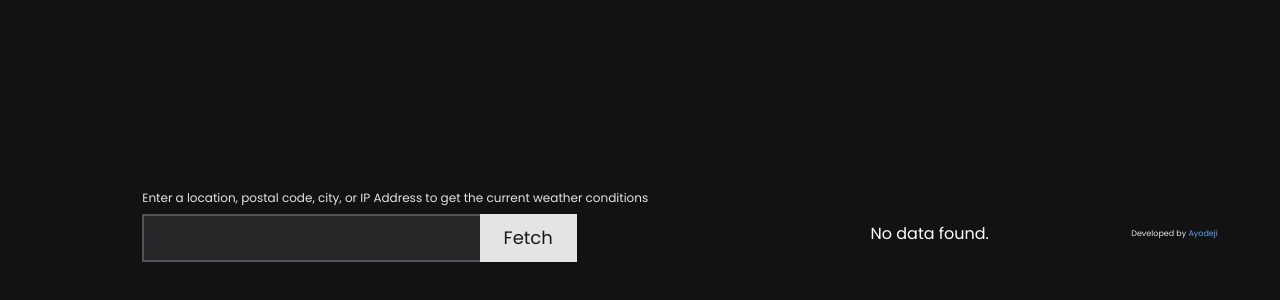
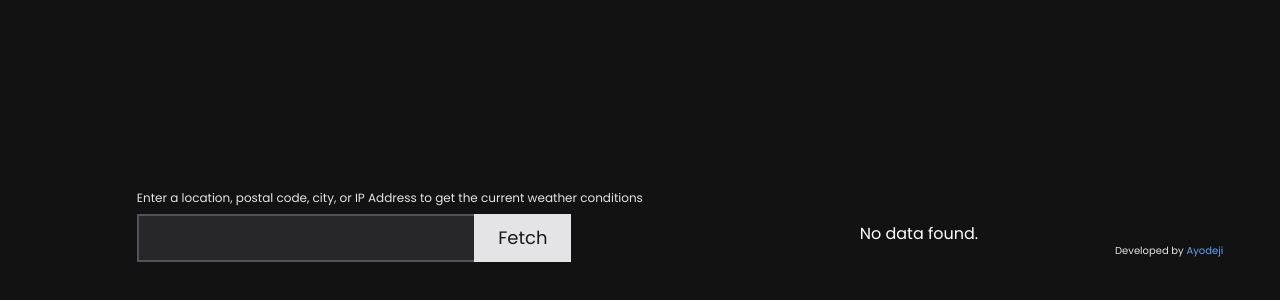
Before and after one commit to aosasona/weethy, a React (Create React App) app: page / in a window 1280 px wide. Shown: the part 174-474 px from the top of the page. Built offline with nearby package versions, Linux system fonts and the light colour scheme.

Commit message:
Updated with Gitro

```diff
--- a/src/App.js
+++ b/src/App.js
@@ -91,7 +91,7 @@ export default class App extends Component {
             </div>
              }
 
-            <div className='font-normal text-[8px]'>Developed by <a href='https://twitter.com/_realao' target='_blank' rel='noreferrer' className='text-blue-400'>Ayodeji</a></div>
+            <div className='font-normal text-[10px] mt-8'>Developed by <a href='https://twitter.com/_realao' target='_blank' rel='noreferrer' className='text-blue-400'>Ayodeji</a></div>
 
           </div>
 
--- a/src/assets/style.css
+++ b/src/assets/style.css
@@ -507,6 +507,10 @@ Ensure the default browser behavior of the `hidden` attribute.
   margin-right: 1rem;
 }
 
+.mt-8{
+  margin-top: 2rem;
+}
+
 .block{
   display: block;
 }
@@ -630,6 +634,10 @@ Ensure the default browser behavior of the `hidden` attribute.
   font-size: 8px;
 }
 
+.text-\[10px\]{
+  font-size: 10px;
+}
+
 .font-light{
   font-weight: 300;
 }
```
